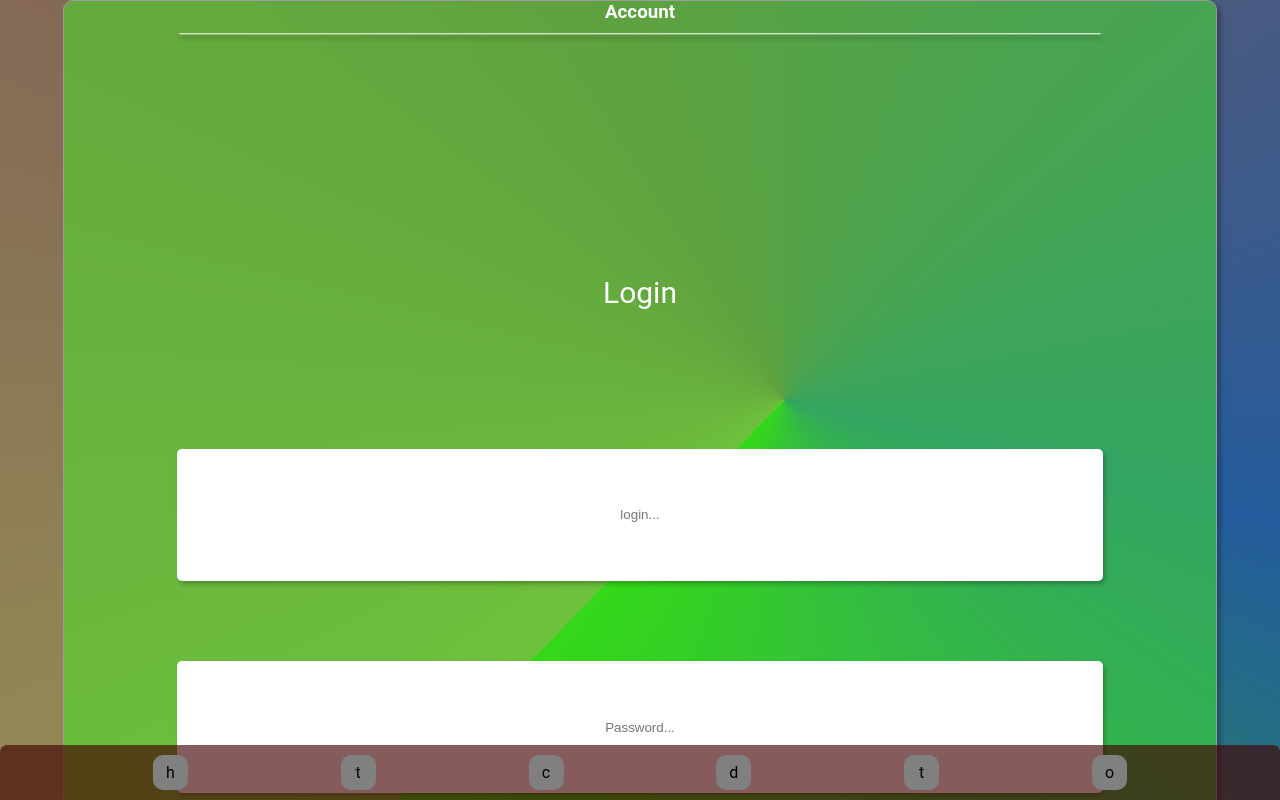
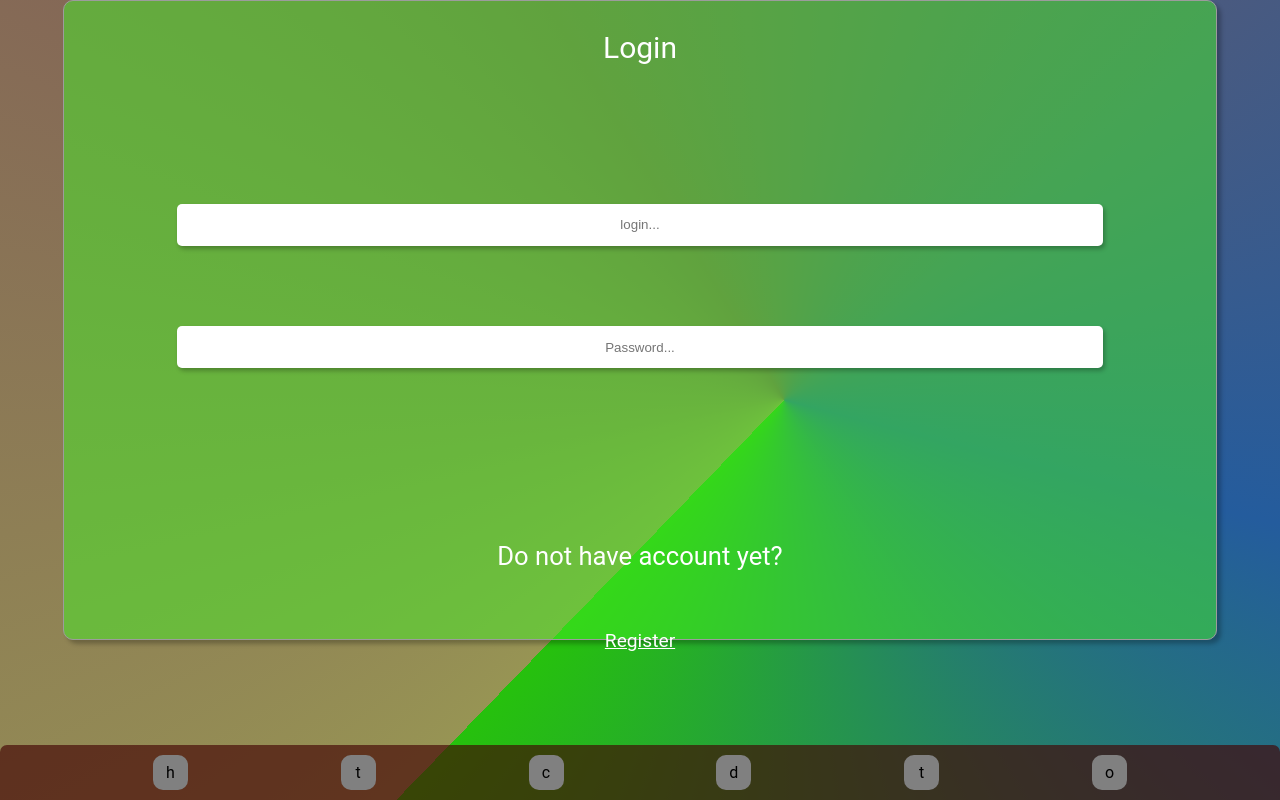
Before and after one commit to Tolethrien/New-Timer, a React (Create React App) app: page / in a window 1280 px wide. Built offline with nearby package versions, Linux system fonts and the light colour scheme.

Commit message:
Update login.tsx

```diff
--- a/src/components/login.tsx
+++ b/src/components/login.tsx
@@ -52,6 +52,7 @@ export default Login;
 const Wrap = styled.div<StyleProps>`
   display: flex;
   justify-content: center;
+  height: 80%;
 `;
 const Name = styled.h3<StyleProps>``;
 const LoginText = styled.p<StyleProps>`
@@ -73,7 +74,7 @@ const UserInput = styled.input<StyleProps>`
   margin: 2% 0;
   text-align: center;
   margin-bottom: 5%;
-  height: 130px;
+  height: 40px;
   width: 80%;
   :focus {
     outline: none;
```
